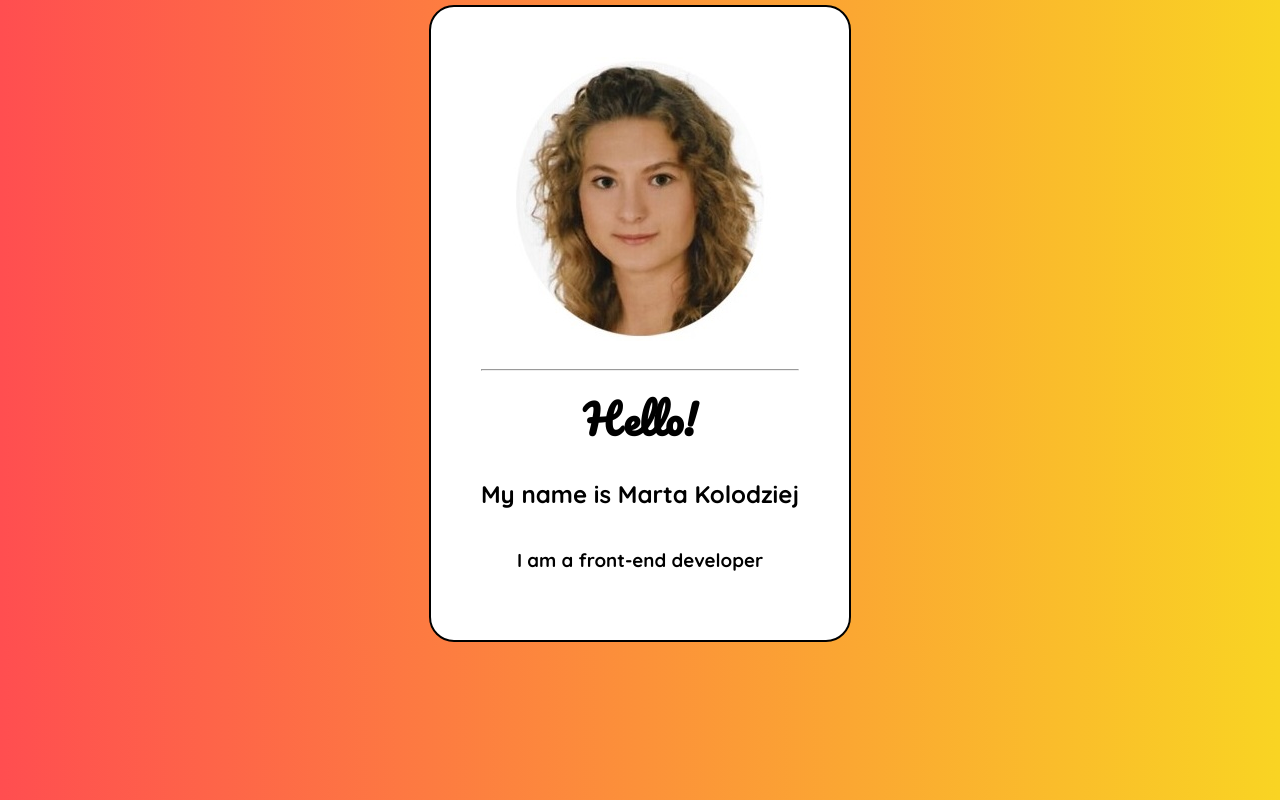
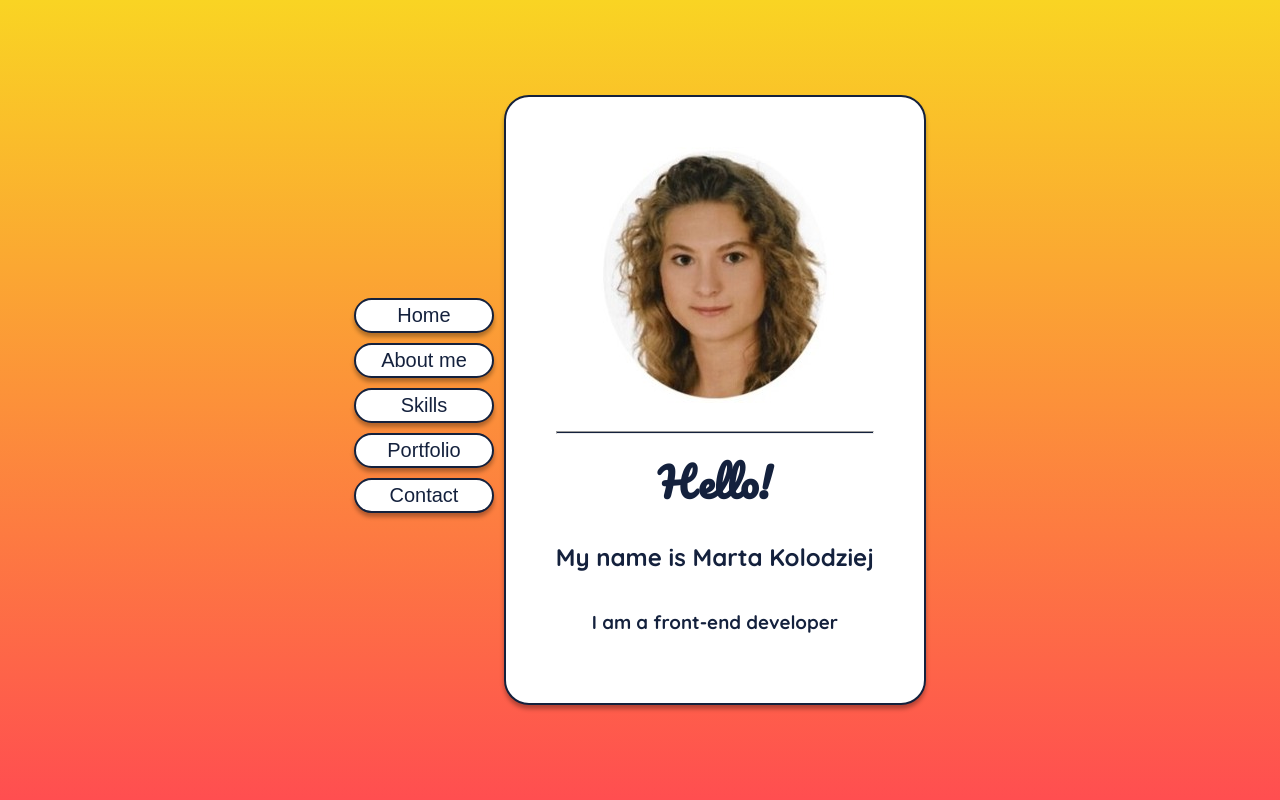
Before and after one commit to martakolodziej1/visiting-page-react, a React (Create React App) app in the folder visiting-page-react/: page / in a window 1280 px wide. Built offline with nearby package versions, Linux system fonts and the light colour scheme.

Commit message:
Add navbar and new styles

```diff
--- a/visiting-page-react/src/components/HomePage.js
+++ b/visiting-page-react/src/components/HomePage.js
@@ -10,11 +10,20 @@ export default class HomePage extends React.Component {
     render() {
         return (
             <div className="container">
-                <img src={imgProfile.src} alt={imgProfile.alt} />
-                <hr></hr>
-                <h1>Hello!</h1>
-                <h2>My name is Marta Kolodziej</h2>
-                <h3>I am a front-end developer</h3>
+                <div className="nav">
+                    <button>Home</button>
+                    <button>About me</button>
+                    <button>Skills</button>
+                    <button>Portfolio</button>
+                    <button>Contact</button>
+                </div>
+                <div className="box">
+                    <img src={imgProfile.src} alt={imgProfile.alt} />
+                    <hr></hr>
+                    <h1>Hello!</h1>
+                    <h2>My name is Marta Kolodziej</h2>
+                    <h3>I am a front-end developer</h3>
+                </div>
             </div>
         )
     }
--- a/visiting-page-react/src/style/style.css
+++ b/visiting-page-react/src/style/style.css
@@ -3,17 +3,53 @@
 }
 
 body {
-    background-image: linear-gradient(90deg, #FF4E50, #F9D423);
+    background-image: linear-gradient(0deg, #FF4E50, #F9D423);
     display: flex;
     flex-direction: column;
     justify-content: center;
     align-items: center;
-    margin: 5px 0 5px;
+    margin: 0;
+    height: 100vh;
 }
 
 .container {
+    display: flex;
+    flex-direction: row;
+    align-items: center;
+}
+
+.nav {
+    display: flex;
+    flex-direction: column;
+}
+
+button {
     background-color: white;
-    border: 2px solid black;
+    color: #14213d;
+    border: 2px solid #14213d;
+    border-radius: 25px;
+    font-size: 20px;
+    padding: 4px 25px;
+    margin-top: 10px;
+    margin-right: 10px;
+    transition: transform 80ms ease-in;
+    outline: none;
+    box-shadow: 0px 4px 4px rgba(0, 0, 0, 0.3);
+}
+
+button:active {
+    transform: scale(0.95);
+}
+
+button:hover {
+    background-color: #14213d;
+    border: 2px solid white;
+    color: white;
+}
+
+.box {
+    background-color: white;
+    border: 2px solid #14213d;
     border-radius: 25px;
     padding: 50px;
     display: flex;
@@ -21,6 +57,7 @@ body {
     justify-content: center;
     align-items: center;
     font-family: 'Quicksand', sans-serif;
+    box-shadow: 0px 4px 4px rgba(0, 0, 0, 0.3);
 
 }
 
@@ -29,12 +66,18 @@ img {
 }
 
 hr {
-    background-color: black;
+    background-color: #14213d;
     width: 100%;
+    height: 3px;
 }
 
 h1 {
     font-family: 'Pacifico', cursive;
     font-size: 40px;
     margin: 5px;
+    color: #14213d;
 }
+
+h2, h3 {
+    color: #14213d;
+}
```
Also changed, not shown: visiting-page-react/public/img/profile.jpg, 1 other file (tests, documents, lock files or other folders).
